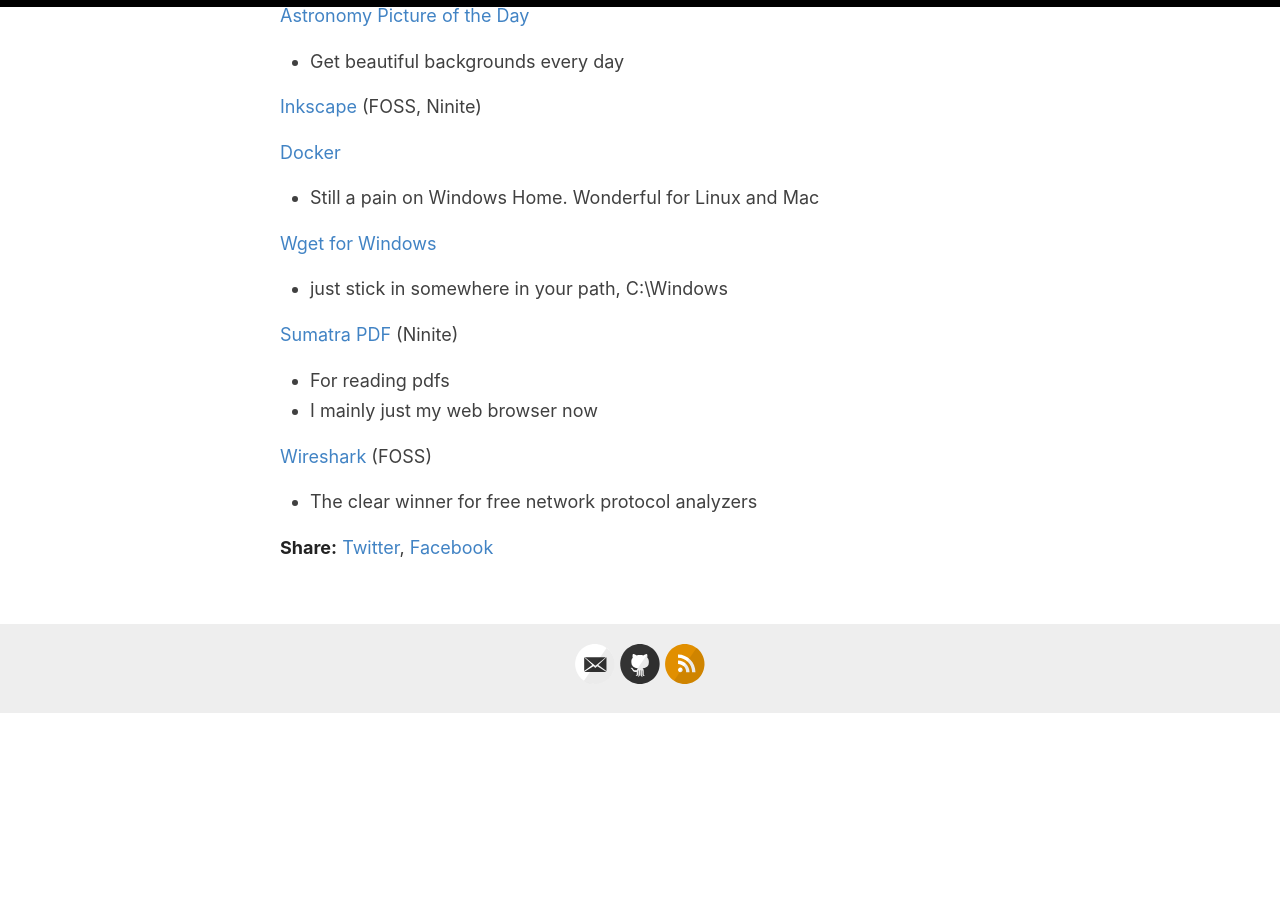
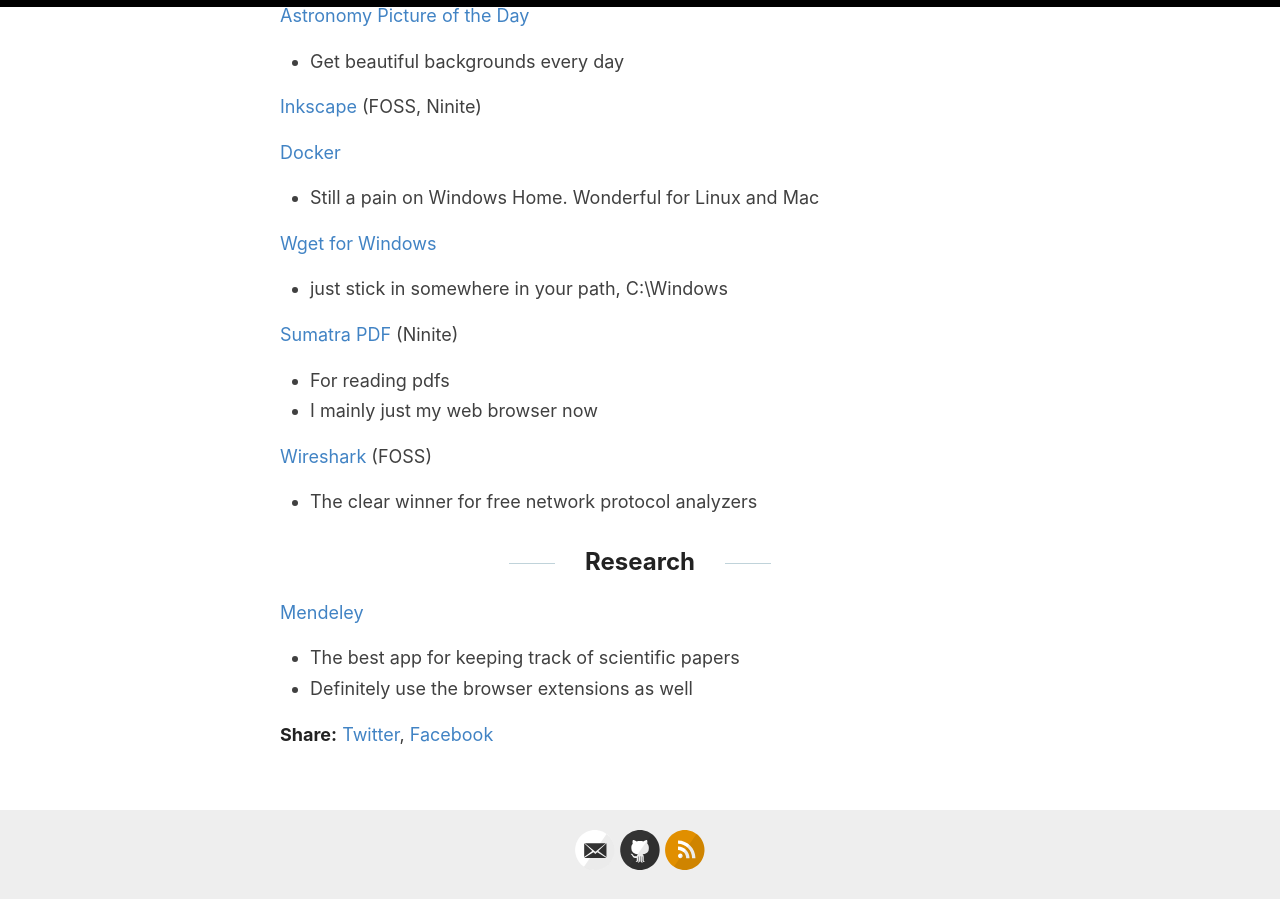
Before and after one commit to jss367/blog, a Jekyll site: the page built from _posts/2018-10-10-Software-I-Use.md, in a window 1280 px wide and 900 px high, scrolled down 8021 px. Built offline with Jekyll 4.4.1, drawn with Linux system fonts in a browser that asks for light colours; before the commit the page ends 8734 px from its top, so only the background shows below that.

Commit message:
Update 2018-10-10-Software-I-Use.md

```diff
--- a/_posts/2018-10-10-Software-I-Use.md
+++ b/_posts/2018-10-10-Software-I-Use.md
@@ -252,3 +252,9 @@ Still haven't found the perfect one. The two I've used most recently are:
 
 [Wireshark](https://www.wireshark.org/) (FOSS)
 * The clear winner for free network protocol analyzers
+
+## Research
+
+[Mendeley](https://www.mendeley.com/download-desktop-new/)
+* The best app for keeping track of scientific papers
+* Definitely use the browser extensions as well
```
